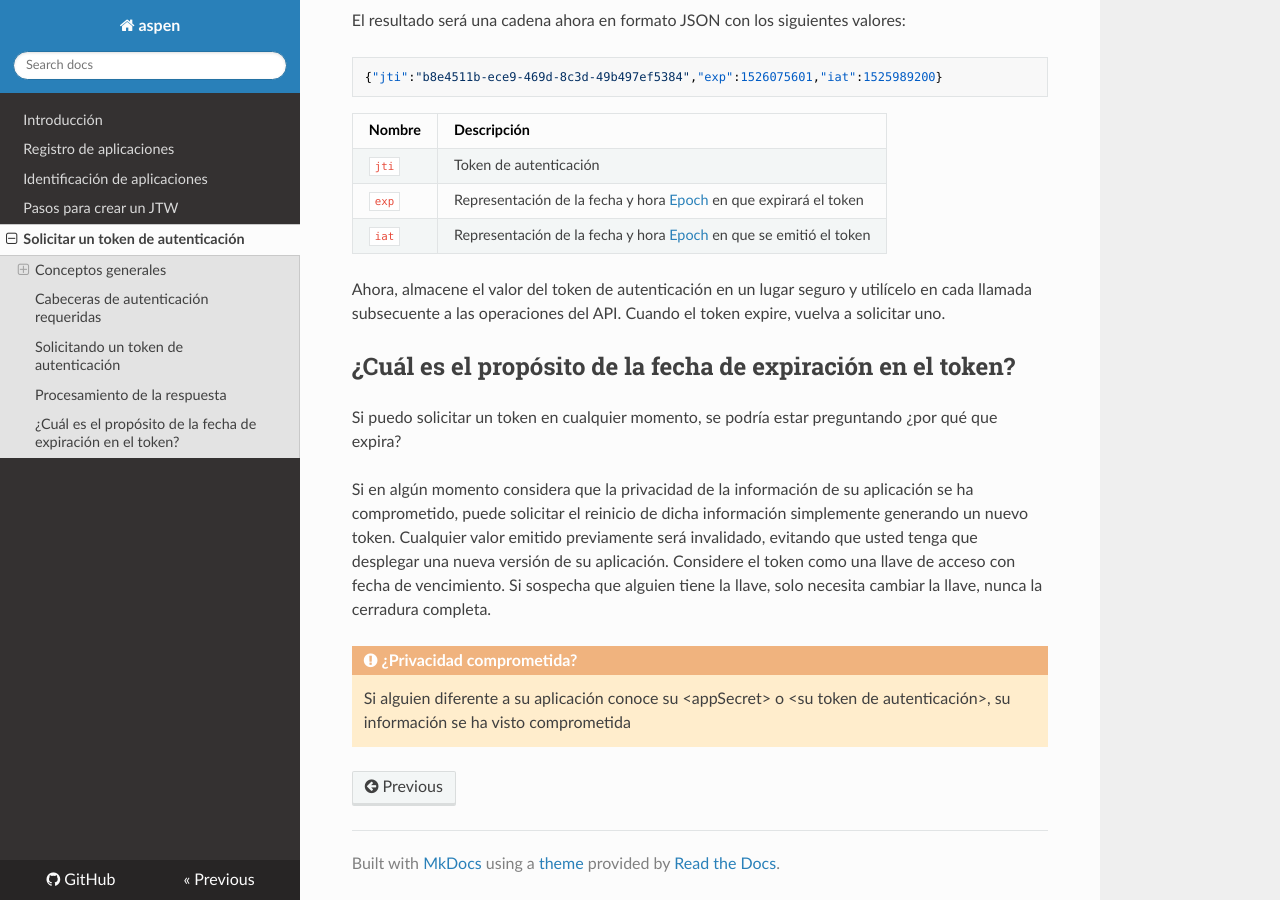
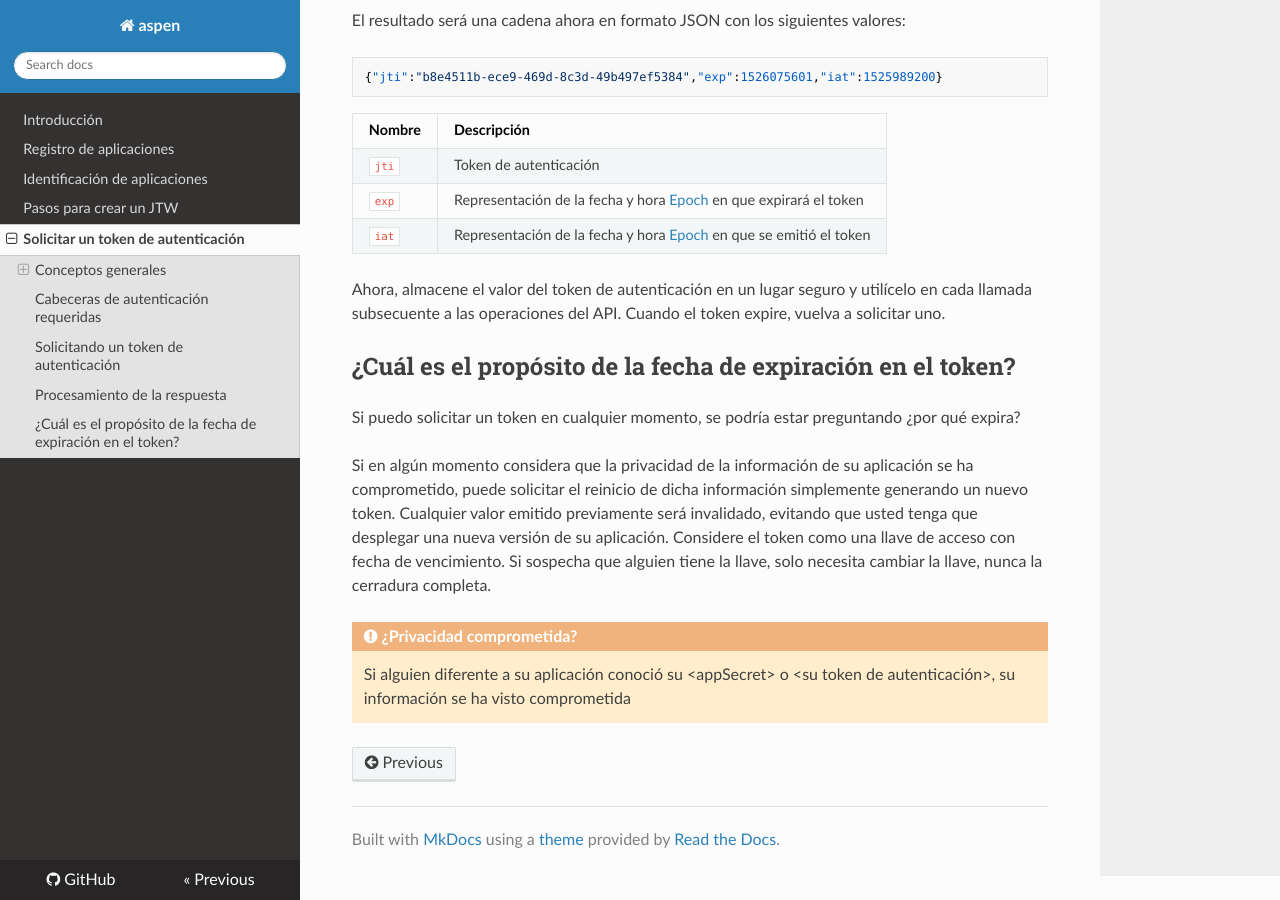
Before and after one commit to menchi2000/Aspen, an MkDocs documentation site: the page built from docs/JWT-Request.md, in a window 1280 px wide and 900 px high, scrolled down 2900 px. Built offline with MkDocs 1.6.1, drawn with Linux system fonts in a browser that asks for light colours; nearby versions of some CDN libraries; old or Windows-style settings are respelled for this version of MkDocs.

Commit message:
Update JWT-Request.md

```diff
--- a/docs/JWT-Request.md
+++ b/docs/JWT-Request.md
@@ -147,12 +147,12 @@ Ahora, almacene el valor del token de autenticación en un lugar seguro y utilí
 
 ## ¿Cuál es el propósito de la fecha de expiración en el token?
 
-Si puedo solicitar un token en cualquier momento, se podría estar preguntando ¿por qué que expira?
+Si puedo solicitar un token en cualquier momento, se podría estar preguntando ¿por qué expira?
 
 Si en algún momento considera que la privacidad de la información de su aplicación se ha comprometido, puede solicitar el reinicio de dicha información simplemente generando un nuevo token. Cualquier valor emitido previamente será invalidado, evitando que usted tenga que desplegar una nueva versión de su aplicación.  Considere el token como una llave de acceso con fecha de vencimiento. Si sospecha que alguien tiene la llave, solo necesita cambiar la llave, nunca la cerradura completa.
 
 <div class="admonition warning">
    <p class="first admonition-title">&iquest;Privacidad comprometida?</p>
-   <p class="last">Si alguien diferente a su aplicaci&oacute;n conoce su &lt;appSecret&gt; o &lt;su token de autenticaci&oacute;n&gt;, su informaci&oacute;n se ha visto comprometida
+   <p class="last">Si alguien diferente a su aplicaci&oacute;n conoció su &lt;appSecret&gt; o &lt;su token de autenticaci&oacute;n&gt;, su informaci&oacute;n se ha visto comprometida
    </p>
 </div>
```
